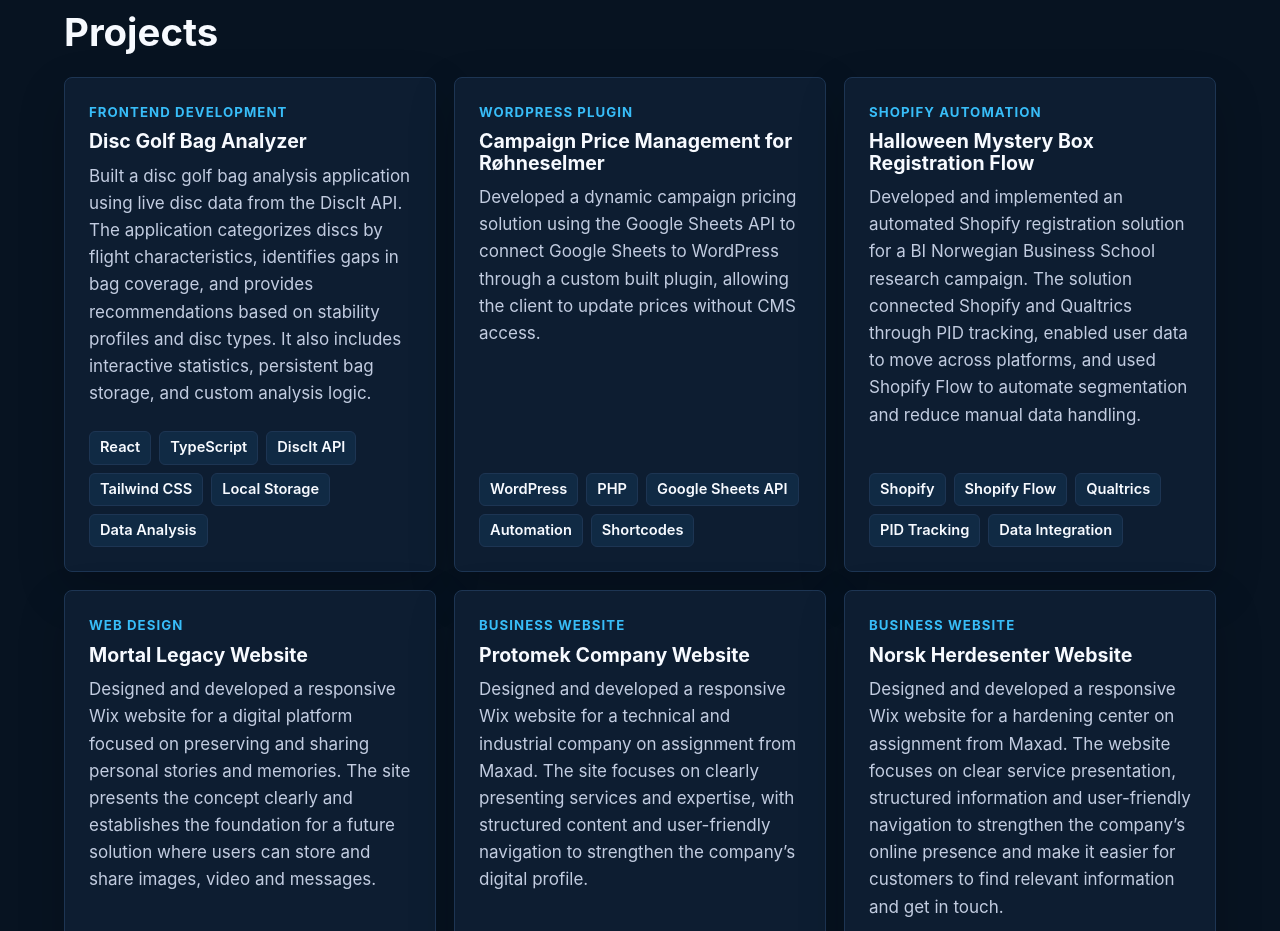
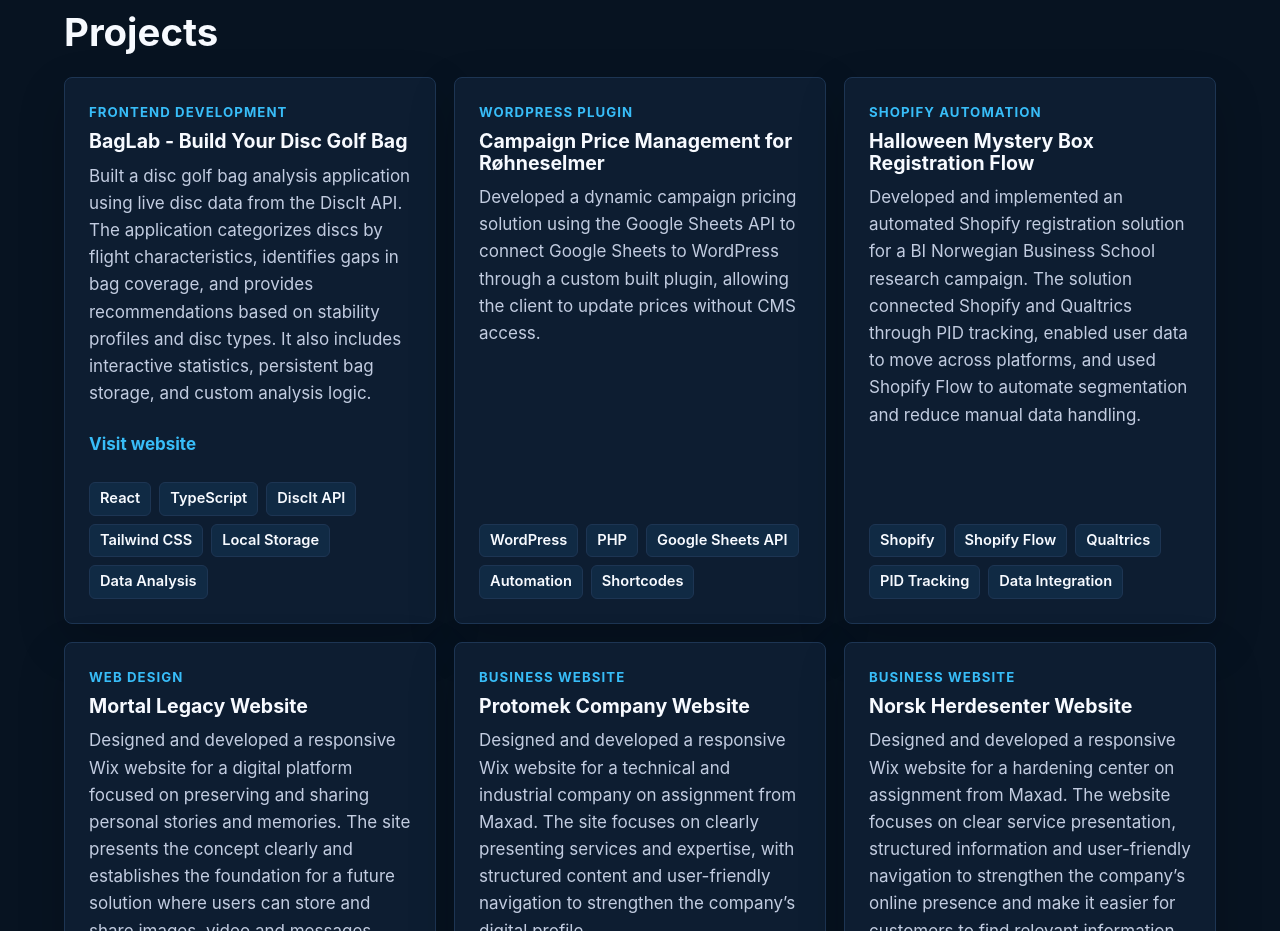
Before and after one commit to vfpaulsen/personal-website, a React (Vite) app: page / in a window 1280 px wide. Shown: the part 960-1891 px from the top of the page. Built offline with nearby package versions, Linux system fonts and the light colour scheme.

Commit message:
Changed project name and added website link

```diff
--- a/src/pages/Home.jsx
+++ b/src/pages/Home.jsx
@@ -2,11 +2,12 @@
 
 const projects = [
   {
-    title: 'Disc Golf Bag Analyzer',
+    title: 'BagLab - Build Your Disc Golf Bag',
     type: 'Frontend Development',
     description:
       'Built a disc golf bag analysis application using live disc data from the DiscIt API. The application categorizes discs by flight characteristics, identifies gaps in bag coverage, and provides recommendations based on stability profiles and disc types. It also includes interactive statistics, persistent bag storage, and custom analysis logic.',
     stack: ['React', 'TypeScript', 'DiscIt API', 'Tailwind CSS', 'Local Storage', 'Data Analysis'],
+    link: 'https://baglab-rho.vercel.app/',
   },
   {
     title: 'Campaign Price Management for Røhneselmer',
```
